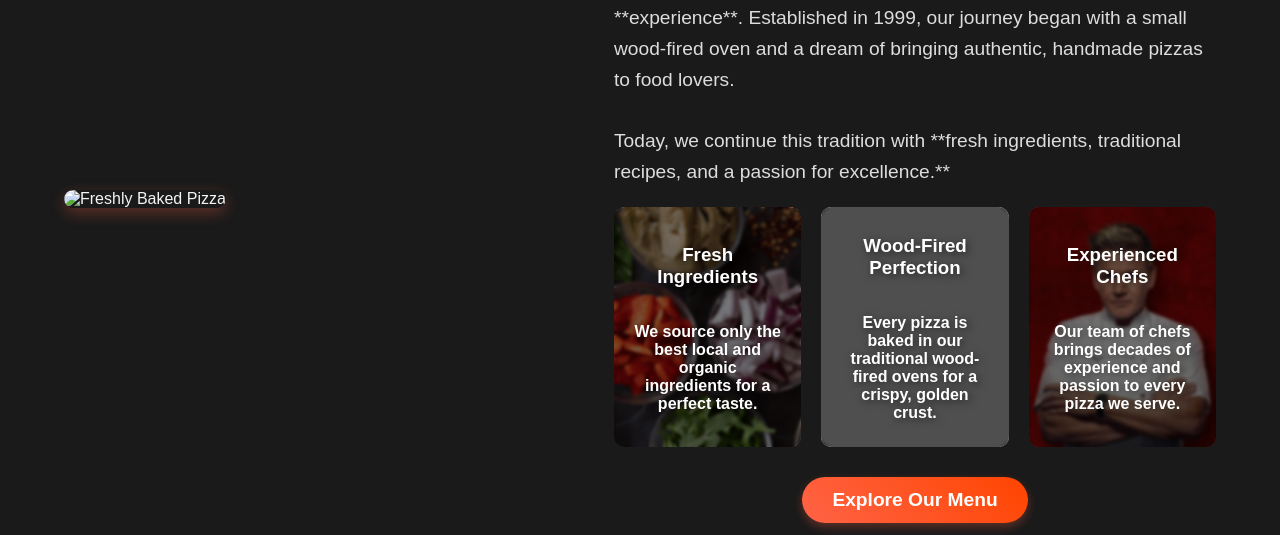
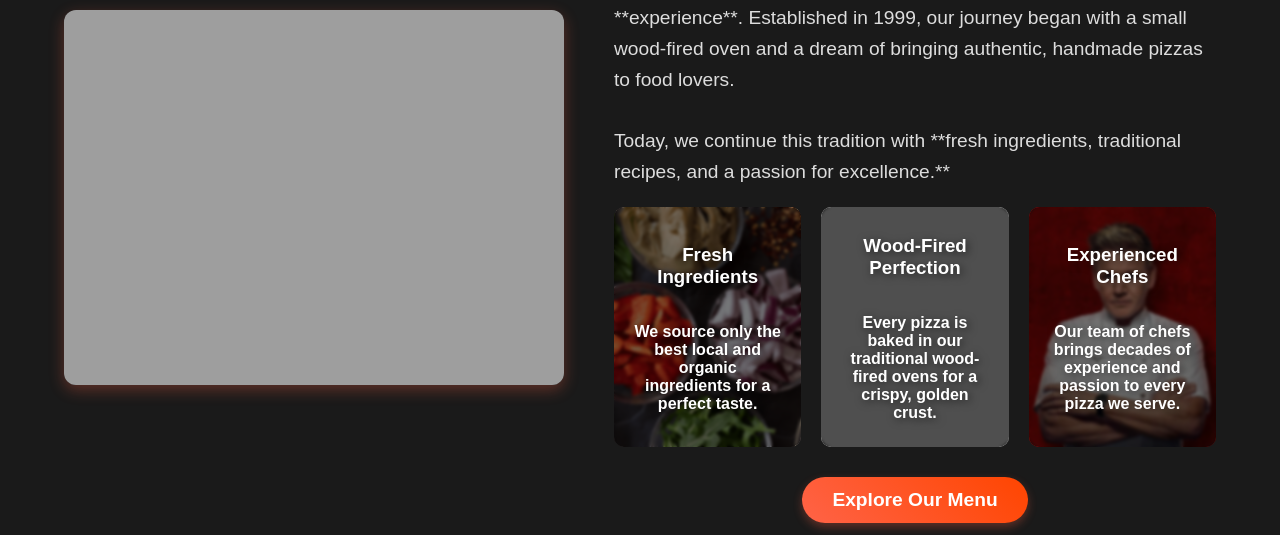
Before and after one commit to balavignesh16/Restaurant, a plain HTML site: page about.html in a window 1280 px wide. Shown: the part 265-800 px from the top of the page. Drawn offline with Linux system fonts and the light colour scheme; the site is published under a folder, as on GitHub Pages, so addresses that start at the root find nothing.

Commit message:
changing images in the about page

```diff
--- a/about.html
+++ b/about.html
@@ -36,11 +36,11 @@
     <div class="about-container">
       <!-- Left Side: Image -->
       <div class="about-image">
-        <img src="/assest/about.jpg" alt="Freshly Baked Pizza">
+        <img src="./assest/about.jpg" alt="Freshly Baked Pizza">
       </div>
       <!-- Right Side: Content -->
       <div class="about-content">
-        <h2 class="about-title">About <span>PizzaPlace</span></h2>
+        <h2 class="about-title">About<span>PizzaPlace</span></h2>
         <p class="about-description">
           At <strong>PizzaPlace</strong>, we believe pizza is more than just food—it’s an **experience**.
           Established in 1999, our journey began with a small wood-fired oven and a dream of bringing authentic, handmade pizzas to food lovers.
```
Also changed, not shown: main.html (+1 -1 lines).
